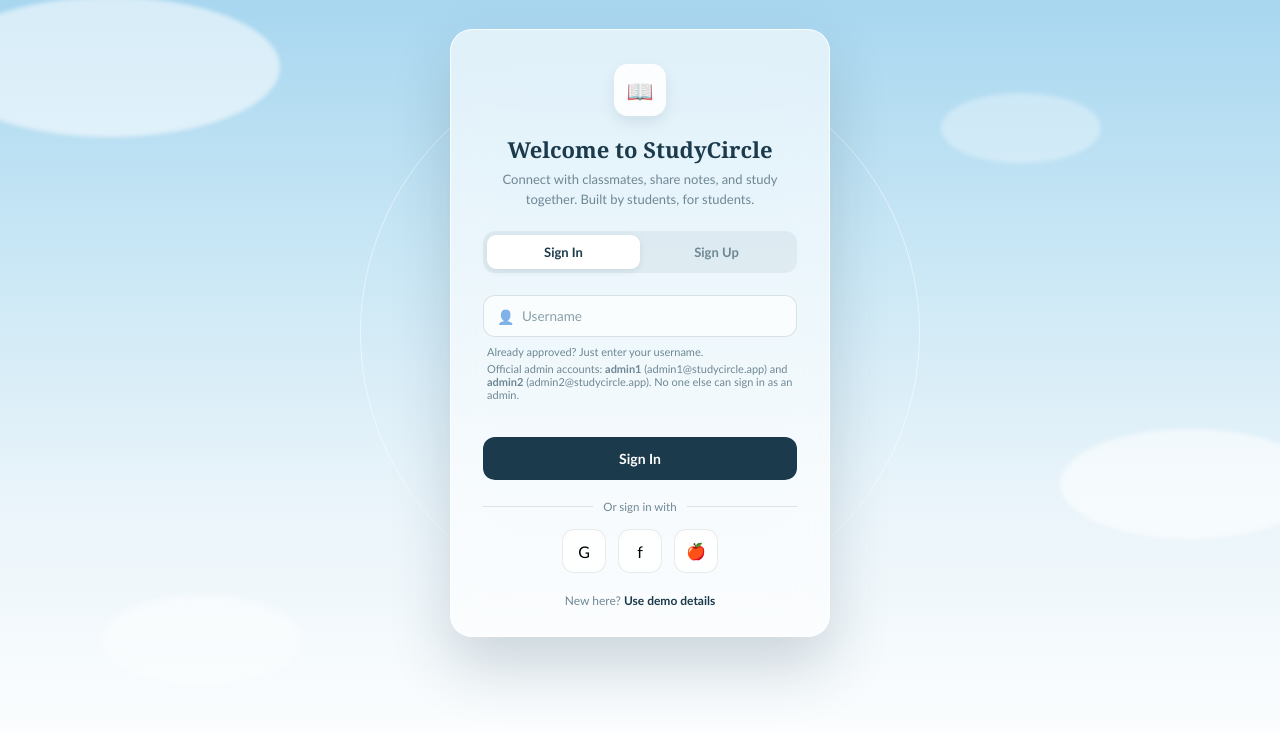
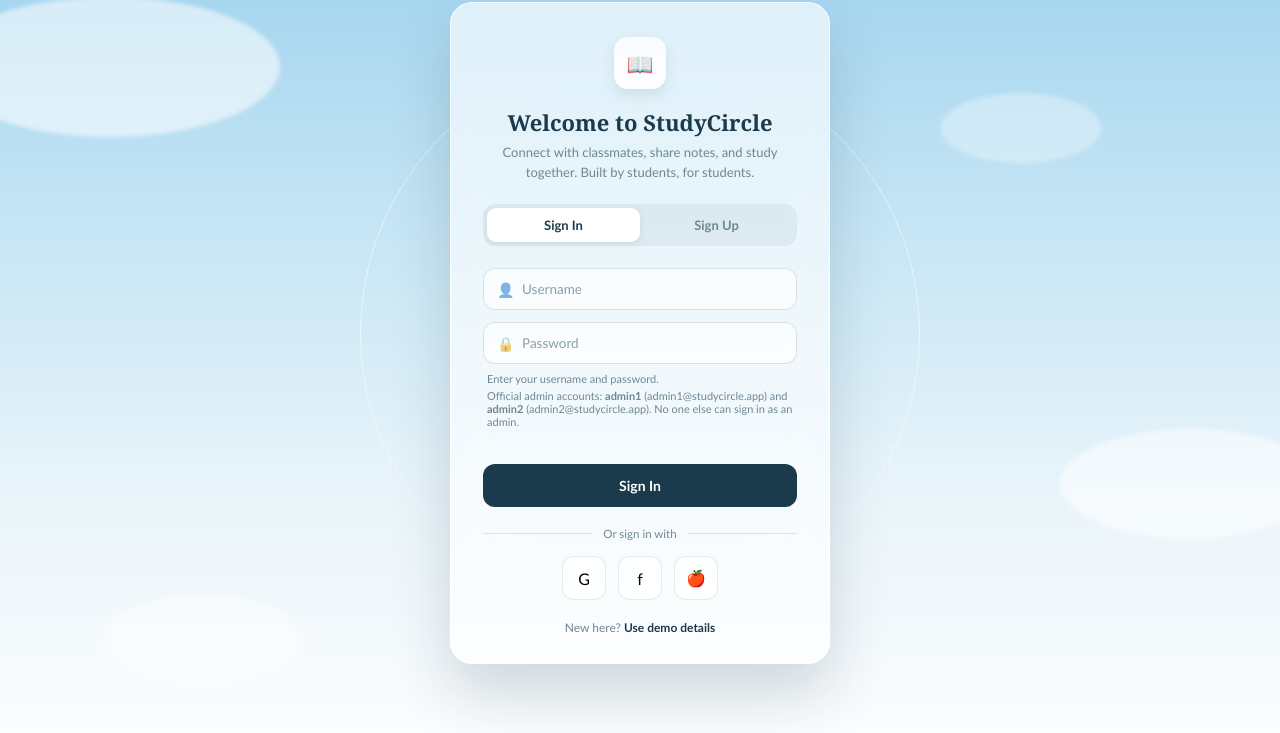
Before and after one commit to Sania-Islam/study-circle-frontend, a plain HTML site: page login.html in a window 1280 px wide. Shown: the part 67-800 px from the top of the page. Drawn offline with Linux system fonts and the light colour scheme.

Commit message:
Update login.html

```diff
--- a/login.html
+++ b/login.html
@@ -306,15 +306,19 @@
         <span class="ic">👤</span>
         <input type="text" id="signinUsername" placeholder="Username" autocomplete="username">
       </div>
+      <div class="field" id="studentPasswordField">
+        <span class="ic">🔒</span>
+        <input type="password" id="signinPassword" placeholder="Password" autocomplete="current-password">
+      </div>
       <div class="field" id="adminPasswordField" style="display:none;">
         <span class="ic">🔒</span>
         <input type="password" id="signinAdminPassword" placeholder="Admin password" autocomplete="current-password">
       </div>
-      <div class="hint">Already approved? Just enter your username.</div>
+      <div class="hint">Enter your username and password.</div>
       <div class="hint" style="margin-top:-10px;">Official admin accounts: <b>admin1</b> (admin1@studycircle.app) and <b>admin2</b> (admin2@studycircle.app). No one else can sign in as an admin.</div>
     </div>
 
-    <div class="mode-panel" id="panel-signup">
+       <div class="mode-panel" id="panel-signup">
       <div class="field">
         <span class="ic">✉️</span>
         <input type="email" id="signupEmail" placeholder="Email address" autocomplete="email">
@@ -326,6 +330,10 @@
       <div class="field">
         <span class="ic">👤</span>
         <input type="text" id="signupUsername" placeholder="Choose a username" autocomplete="off">
+      </div>
+      <div class="field">
+        <span class="ic">🔒</span>
+        <input type="password" id="signupPassword" placeholder="Choose a password (min 6 characters)" autocomplete="new-password">
       </div>
       <div class="hint">Your account will need approval from a StudyCircle admin before you can sign in.</div>
     </div>
```
